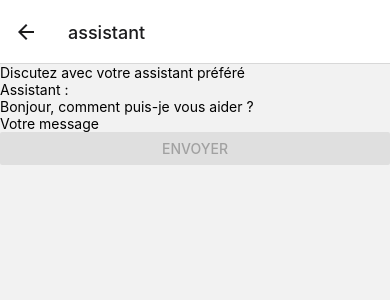
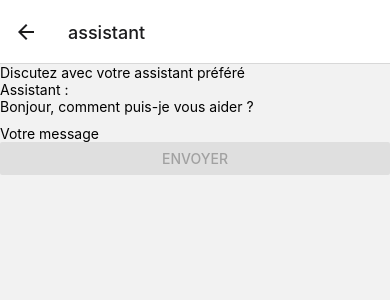
Before and after one commit to theotime2005/nvf-assistant, a React Native app: screen /assistant in a window 390 px wide. Shown: the top 300 px of the page. Built offline with nearby package versions, Linux system fonts and the light colour scheme; no server answers.

Commit message:
fix: Adapt format for display answer

```diff
--- a/app.json
+++ b/app.json
@@ -1,7 +1,7 @@
 {
   "expo": {
-    "name": "MonProjet",
-    "slug": "MonProjet",
+    "name": "Assistant",
+    "slug": "Assistant",
     "version": "1.0.0",
     "orientation": "portrait",
     "icon": "./assets/icon.png",
--- a/components/AssistantAnswer.jsx
+++ b/components/AssistantAnswer.jsx
@@ -1,11 +1,38 @@
-import React from "react";
+import React, {useEffect, useState} from "react";
 import {Text, View} from "react-native";
 
-export default function AssistantAnswer({ answer }) {
-  return (
-      <View>
-          <Text>Assistant :</Text>
-          <Text>{answer}</Text>
-      </View>
-  );
+export default function AssistantAnswer({answer}) {
+    const [answerToDisplay, setAnswerToDisplay] = useState([]);
+
+    useEffect(() => {
+        const cleanText = () => {
+            // Sépare par lignes et nettoie en interprétant les listes et les paragraphes
+            const lines = answer.split("\n").map(line => {
+                if (line.startsWith("**")) {
+                    // C'est une liste, retire les '**' et marque comme liste
+                    return {type: "list", content: line.replace(/\*\*/g, "").trim()};
+                } else {
+                    // C'est un paragraphe normal
+                    return {type: "paragraph", content: line.trim()};
+                }
+            });
+            setAnswerToDisplay(lines);
+        }
+        cleanText();
+    }, [answer]);
+
+    return (
+        <View>
+            <Text>Assistant :</Text>
+            {answerToDisplay.map((line, index) => (
+                <View key={index} style={{marginBottom: 10}}>
+                    {line.type === "list" ? (
+                        <Text>• {line.content}</Text> // Affiche la liste avec un bullet point
+                    ) : (
+                        <Text>{line.content}</Text> // Affiche un paragraphe
+                    )}
+                </View>
+            ))}
+        </View>
+    );
 }
--- a/gemini.js
+++ b/gemini.js
@@ -33,3 +33,9 @@ const chatSession = model.startChat({
 })
 
 module.exports = {chatSession}
+
+// Test
+const main = async () => {
+    const result = await chatSession.sendMessage("Qui es-tu?");
+    console.log(result.response.text());
+}
```
